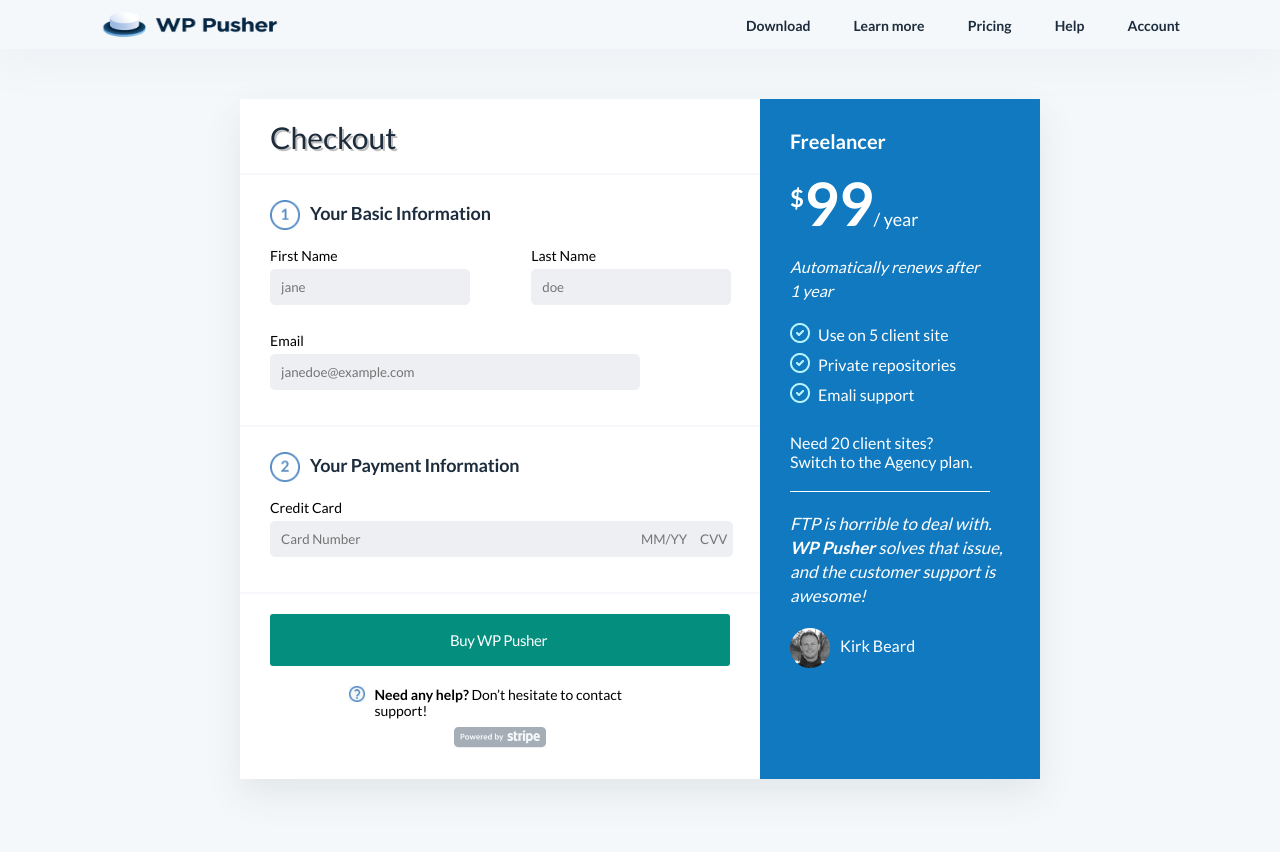
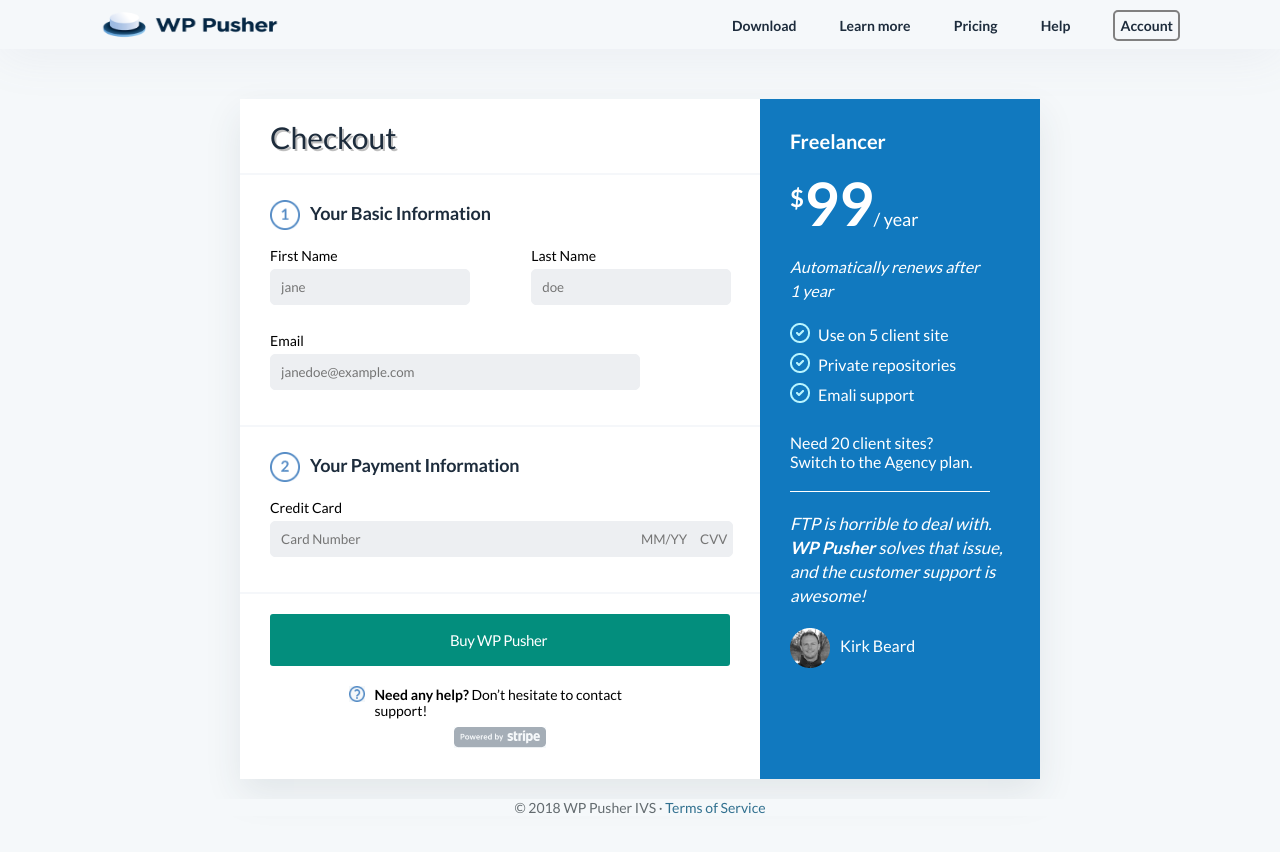
Before and after one commit to Mykelz/Altschool-Assignment-3, a plain HTML site: page index.html in a window 1280 px wide. Drawn offline with Linux system fonts and the light colour scheme.

Commit message:
last commit

```diff
--- a/index.html
+++ b/index.html
@@ -16,7 +16,7 @@
                 <a href="">Learn more</a>
                 <a href="">Pricing</a>
                 <a href="">Help</a>
-                <a href="">Account</a>
+                <a href="" style="border: 2px solid grey; border-radius: 5px; padding: 5px; ">Account</a>
             </nav>
         </div>
 
@@ -110,11 +110,11 @@
                             </div>
                         </div>
                     </div>
-
                 </div>
-
             </div>
-
+        </div>
+        <div class="section-footer">
+            <p> © 2018 WP Pusher IVS  · <span style="color:#31708F;;">Terms of Service</span> </p>
         </div>
     </div>
 </body>
--- a/style.css
+++ b/style.css
@@ -3,10 +3,10 @@
 
 *{
     font-family: 'Lato', sans-serif;
-    background-color: #F5F8FA;
     margin: 0;
     padding: 0;
     box-sizing: border-box;
+    background-color: #F5F8FA;
 }
 
 .logo{
@@ -47,7 +47,7 @@
     width: 800px;
     height: 680px;
     border-radius: 0px, 6px, 6px, 0px;
-    margin: 50px auto 100px;
+    margin: 50px auto 20px;
     background-color: #FFFFFF;
     justify-content: center;
     box-shadow: 0px 5px 15px 0px #0000000D;
@@ -453,3 +453,20 @@
     margin-top: 8px;
     margin-left: 10px;
 }
+
+.section-footer{
+    display: flex;
+    justify-content: center;
+    margin-top: 0px;
+    margin-bottom: 30px;
+}
+
+.section-footer p{
+    font-family: Lato;
+    font-size: 14px;
+    font-weight: 400;
+    line-height: 17px;
+    letter-spacing: 0px;
+    text-align: center;
+    color: #636B6F;
+}
```
